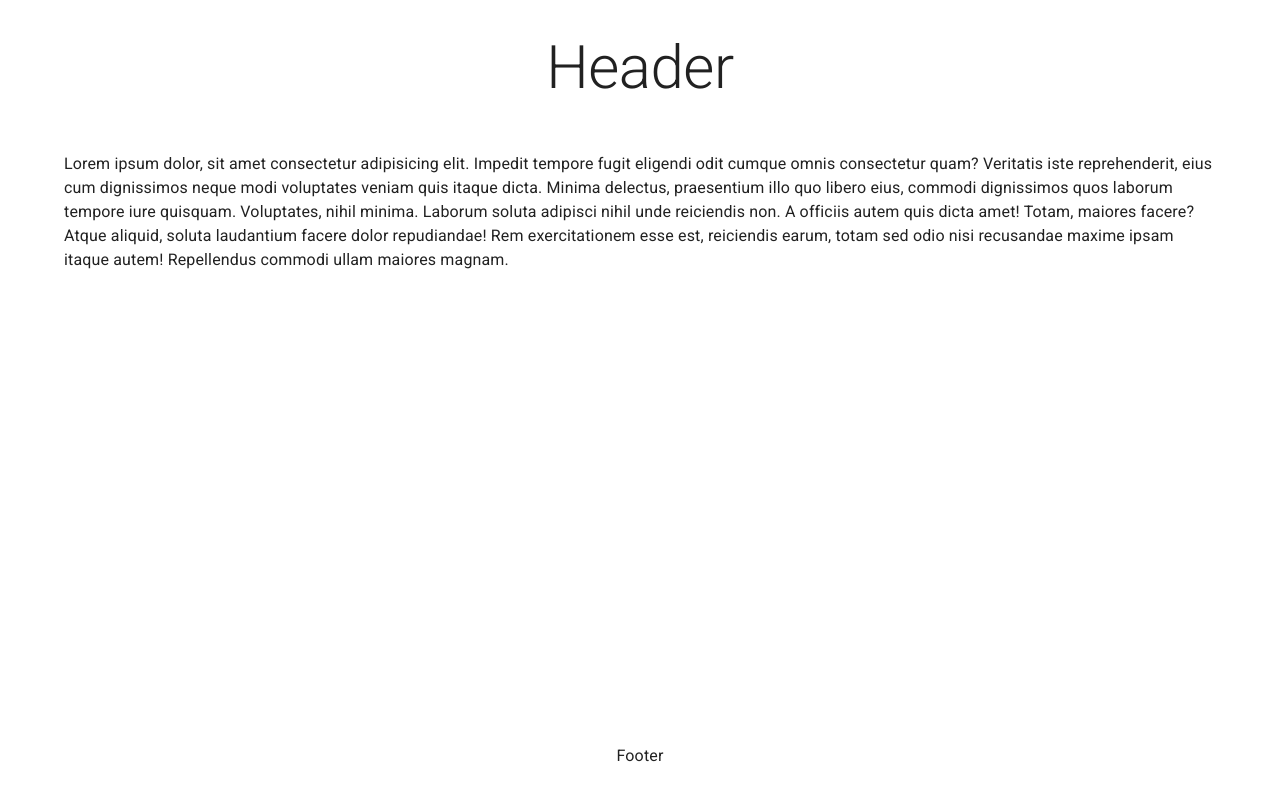
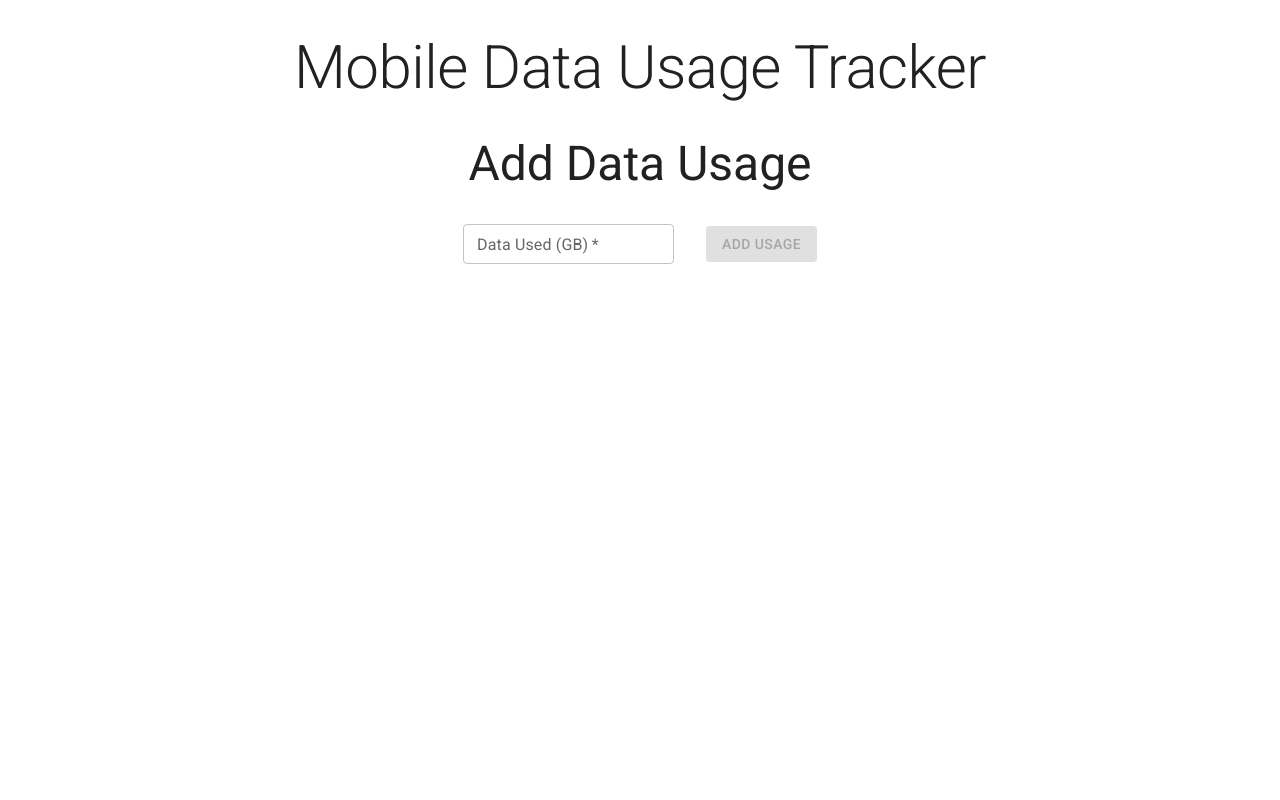
Before and after one commit to michaelyu13/score-tracker, a React (Vite) app: page / in a window 1280 px wide. Built offline with nearby package versions, Linux system fonts and the light colour scheme.

Commit message:
Add App Context and Form to enter data usage

```diff
--- a/index.html
+++ b/index.html
@@ -3,7 +3,7 @@
     <head>
         <meta charset="UTF-8" />
         <meta name="viewport" content="width=device-width, initial-scale=1.0" />
-        <title>App</title>
+        <title>Mobile Data Usage Tracker</title>
 
         <link rel="preconnect" href="https://fonts.googleapis.com" />
         <link rel="preconnect" href="https://fonts.gstatic.com" crossorigin />
--- a/src/App.tsx
+++ b/src/App.tsx
@@ -1,39 +1,28 @@
-import CssBaseline from '@mui/material/CssBaseline';
+import { AppContextProvider } from './context/AppContext';
 
-import Box from '@mui/material/Box';
-import Container from '@mui/material/Container';
-import Typography from '@mui/material/Typography';
+import AddDataUsageForm from './components/AddDataUsageForm';
 
-function App() {
+import { Box, Container, CssBaseline, Typography } from '@mui/material/';
+
+const App: React.FC = () => {
     return (
         <>
             <CssBaseline />
             <Container sx={{ display: 'flex', flexDirection: 'column', minHeight: '100vh' }}>
                 <Box component="header" my={4}>
                     <Typography variant="h2" component="h1" align="center">
-                        Header
+                        Mobile Data Usage Tracker
                     </Typography>
                 </Box>
 
-                <Box component="main" flexGrow="1">
-                    <p>
-                        Lorem ipsum dolor, sit amet consectetur adipisicing elit. Impedit tempore fugit eligendi odit
-                        cumque omnis consectetur quam? Veritatis iste reprehenderit, eius cum dignissimos neque modi
-                        voluptates veniam quis itaque dicta. Minima delectus, praesentium illo quo libero eius, commodi
-                        dignissimos quos laborum tempore iure quisquam. Voluptates, nihil minima. Laborum soluta
-                        adipisci nihil unde reiciendis non. A officiis autem quis dicta amet! Totam, maiores facere?
-                        Atque aliquid, soluta laudantium facere dolor repudiandae! Rem exercitationem esse est,
-                        reiciendis earum, totam sed odio nisi recusandae maxime ipsam itaque autem! Repellendus commodi
-                        ullam maiores magnam.
-                    </p>
-                </Box>
-
-                <Box component="footer" mx={4} mb={4}>
-                    <Typography align="center">Footer</Typography>
+                <Box component="main">
+                    <AppContextProvider>
+                        <AddDataUsageForm />
+                    </AppContextProvider>
                 </Box>
             </Container>
         </>
     );
-}
+};
 
 export default App;
--- /dev/null
+++ b/src/components/AddDataUsageForm.tsx
@@ -0,0 +1,25 @@
+import { useAppContext } from '../context/AppContext';
+
+import { Box, Button, TextField, Typography } from '@mui/material/';
+
+const AddDataUsageForm = () => {
+    const appContext = useAppContext();
+
+    return (
+        <>
+            <Typography variant="h3" component="h2" align="center" mb={4}>
+                Add Data Usage
+            </Typography>
+
+            <Box component="section" display="flex" justifyContent="center" alignItems="center" gap={4}>
+                <TextField required id="amount" label="Data Used (GB)" size="small" variant="outlined" />
+
+                <Button variant="contained" disabled={appContext.addButtonDisabled}>
+                    Add Usage
+                </Button>
+            </Box>
+        </>
+    );
+};
+
+export default AddDataUsageForm;
--- /dev/null
+++ b/src/context/AppContext.tsx
@@ -0,0 +1,26 @@
+import React from 'react';
+
+export type AppContextType = {
+    addButtonDisabled: boolean;
+    setAddButtonDisabled: React.Dispatch<React.SetStateAction<boolean>>;
+};
+
+export const AppContext = React.createContext<AppContextType | null>(null);
+
+type Props = {
+    children: React.ReactNode;
+};
+
+export const AppContextProvider = ({ children }: Props) => {
+    const [addButtonDisabled, setAddButtonDisabled] = React.useState<boolean>(true);
+
+    return <AppContext.Provider value={{ addButtonDisabled, setAddButtonDisabled }}>{children}</AppContext.Provider>;
+};
+
+export const useAppContext = () => {
+    const appContext = React.useContext(AppContext);
+
+    if (!appContext) throw new Error('You need to use this context inside a provider');
+
+    return appContext;
+};
```
